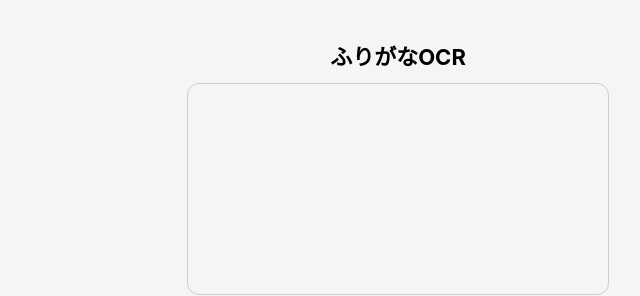
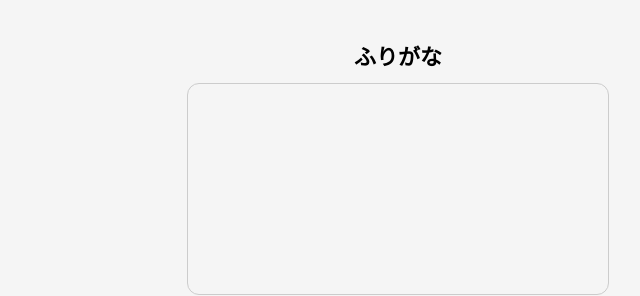
Before and after one commit to e234103is-arch/furigana-app, a plain HTML site: page index.html in a window 1280 px wide. Shown: the top 296 px of the page, 242-882 px from the left. Drawn offline with Linux system fonts and the light colour scheme.

Commit message:
Update index.html

```diff
--- a/index.html
+++ b/index.html
@@ -8,7 +8,7 @@
 </head>
 <body>
 
-  <h1>ふりがなOCR</h1>
+  <h1>ふりがな</h1>
 
   <video
     id="camera"
```
